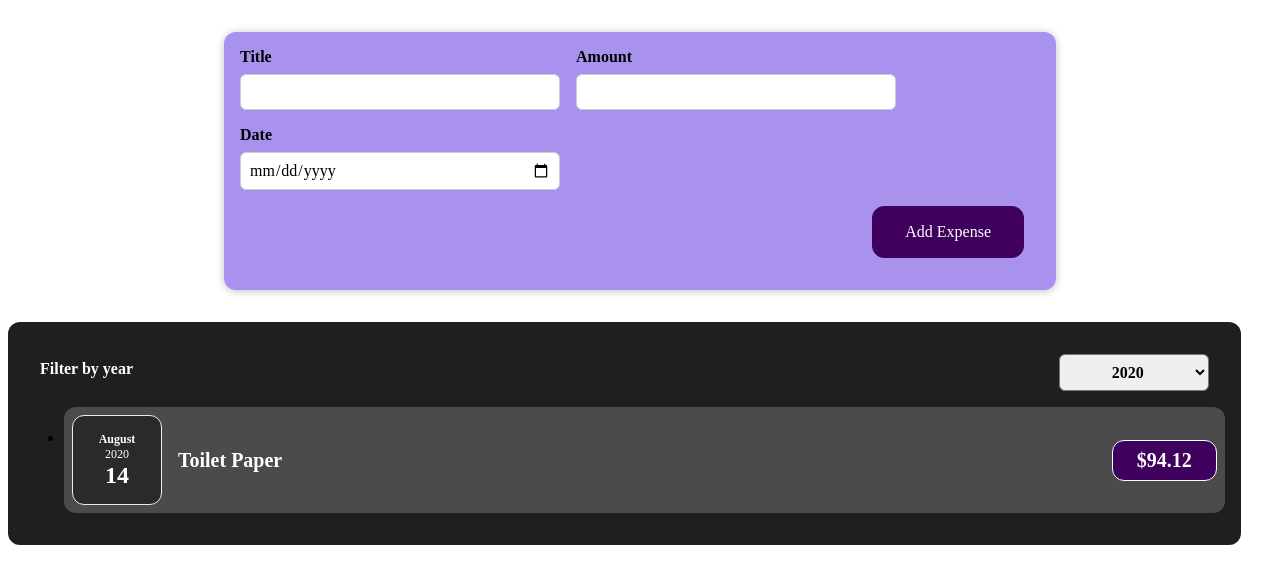
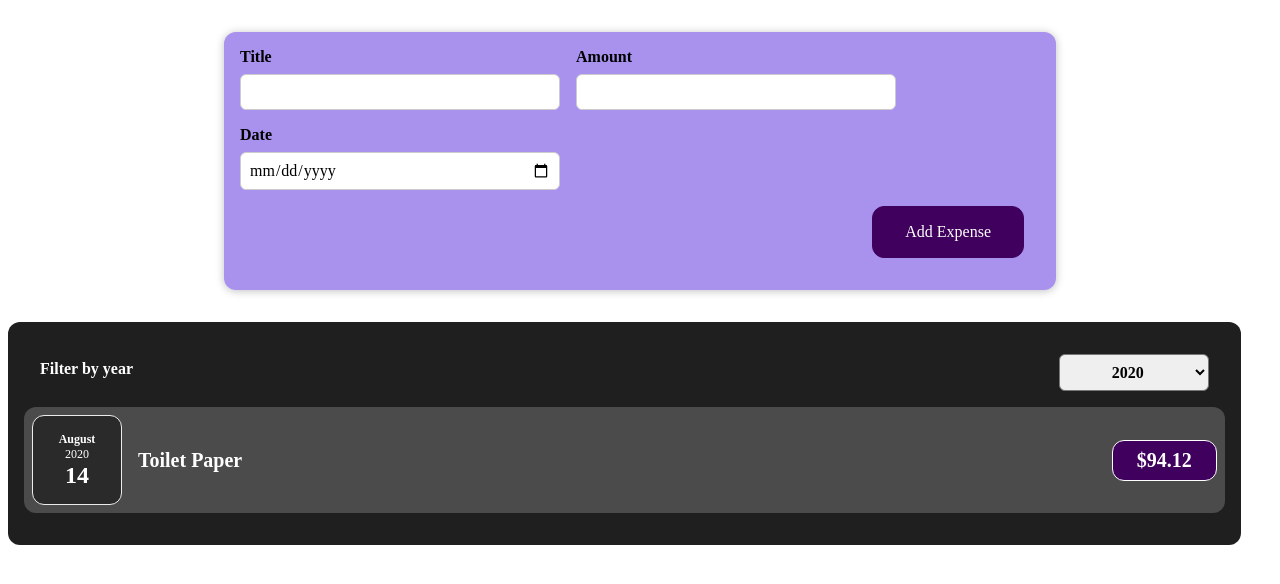
Before and after one commit to zhilyakov1986/stackblitz-udemy-cource, a React (Create React App) app: page / in a window 1280 px wide. Shown: the top 584 px of the page. Built offline with nearby package versions, Linux system fonts and the light colour scheme.

Commit message:
conditional return

```diff
--- a/src/components/Expenses/Expenses.css
+++ b/src/components/Expenses/Expenses.css
@@ -4,3 +4,12 @@
   margin: 2rem, auto;
   max-width: 95%;
 }
+.expenses-list {
+  list-style: none;
+  padding: 0;
+}
+
+.expenses-list__fallback {
+  color: white;
+  text-align: center;
+}
--- a/src/components/Expenses/Expenses.tsx
+++ b/src/components/Expenses/Expenses.tsx
@@ -1,18 +1,18 @@
-import { useState } from 'react';
-import Card from '../UI/Card';
-import ExpensesFilter from './ExpensesFilter';
-import ExpenseItem from './ExpenseItem';
-import './Expenses.css';
+import { useState } from "react";
+import Card from "../UI/Card";
+import ExpensesFilter from "./ExpensesFilter";
+import ExpenseItem from "./ExpenseItem";
+import "./Expenses.css";
+import ExpensesList from "./ExpensesList";
 
 const Expenses = (props) => {
-  const [filteredYear, setFilteredYear] = useState('2020');
+  const [filteredYear, setFilteredYear] = useState("2020");
 
   const filterChangeHandler = (selectedYear) => {
     setFilteredYear(selectedYear);
   };
 
   const filteredExpenses = props.items.filter((expense) => {
-
     return expense.date.getFullYear().toString() === filteredYear;
   });
 
@@ -23,17 +23,7 @@ const Expenses = (props) => {
           selected={filteredYear}
           onChangeFilter={filterChangeHandler}
         />
-
-        <ul className="expenses-list">
-          {filteredExpenses.map((expense) => (
-            <ExpenseItem
-              key={expense.id}
-              title={expense.title}
-              amount={expense.amount}
-              date={expense.date}
-            />
-          ))}
-        </ul>
+        <ExpensesList items={filteredExpenses}/>
       </Card>
     </div>
   );
--- a/src/components/Expenses/ExpensesList.tsx
+++ b/src/components/Expenses/ExpensesList.tsx
@@ -1,13 +1,23 @@
-
-import ExpenseItem from './ExpenseItem';
-import './ExpensesList.css';
+import ExpenseItem from "./ExpenseItem";
+import "./ExpensesList.css";
 
 const ExpensesList = (props) => {
   if (props.items.length === 0) {
     return <h2 className="expenses-list__fallback">Found no expenses.</h2>;
   }
 
-
+  return (
+    <ul className="expenses-list">
+      {props.items.map((expense) => (
+        <ExpenseItem
+          key={expense.id}
+          title={expense.title}
+          amount={expense.amount}
+          date={expense.date}
+        />
+      ))}
+    </ul>
+  );
 };
 
 export default ExpensesList;
```
